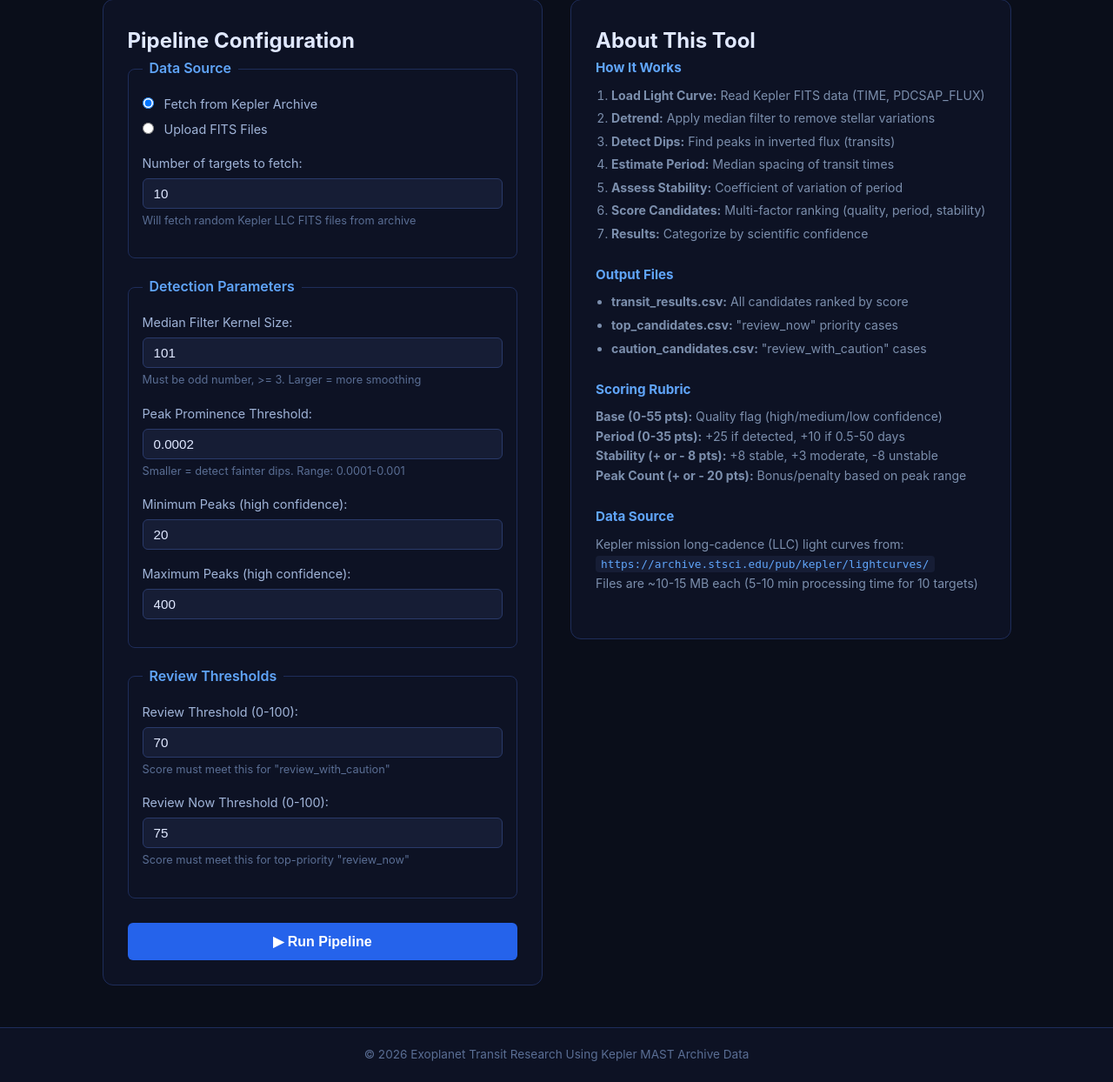
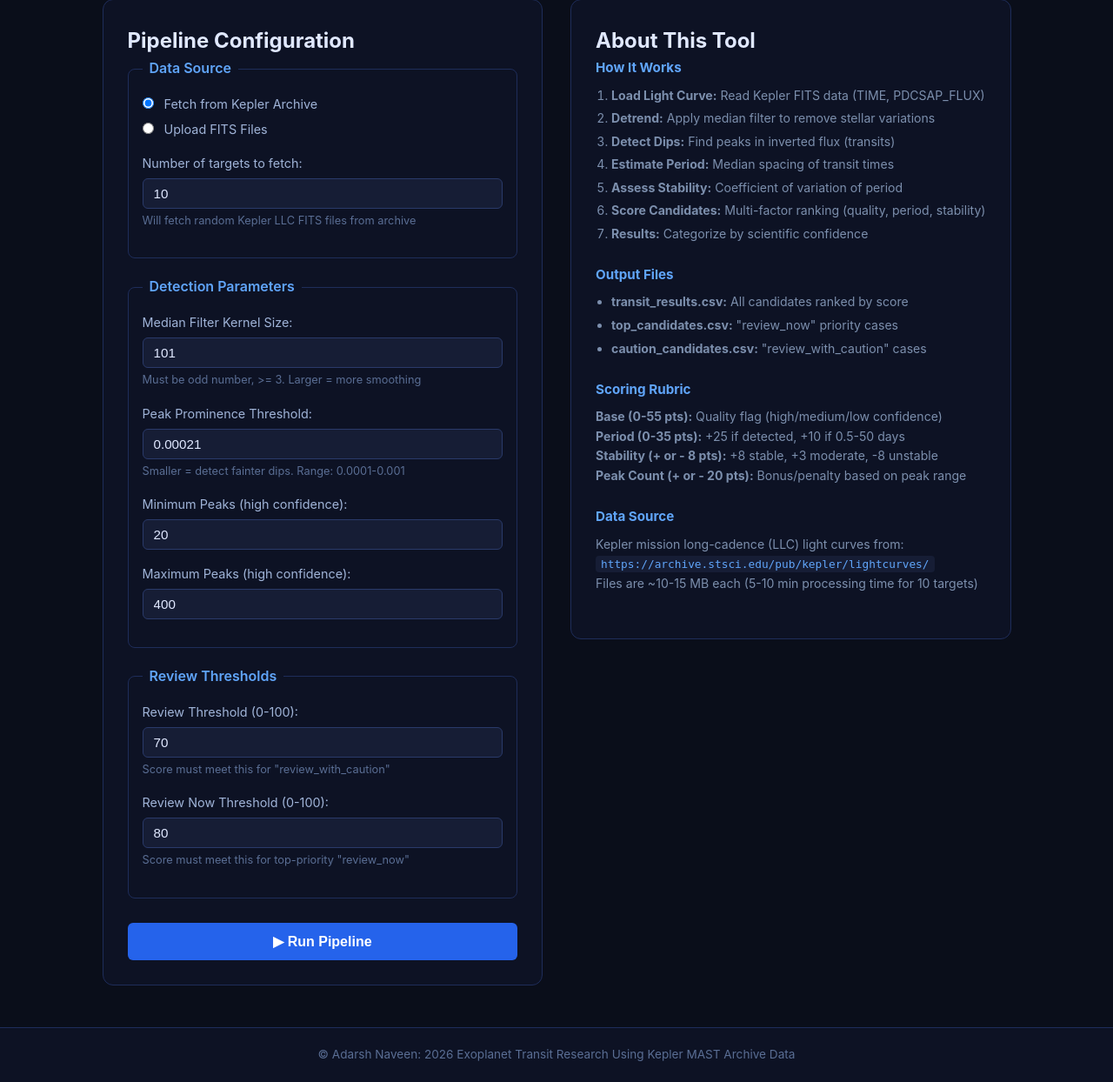
Before and after one commit to Immabeatyou/exoplanet-transit-detector-automation, a Flask app: page / in a window 1280 px wide. Shown: the part 269-1513 px from the top of the page at 87% size. Run offline with Flask 3, Linux system fonts and the light colour scheme.

Commit message:
Update templates with UI refinements

```diff
--- a/web/templates/base.html
+++ b/web/templates/base.html
@@ -36,7 +36,7 @@
 
     <footer class="footer">
         <div class="container">
-            <p>&copy; 2026 Exoplanet Transit Research Using Kepler MAST Archive Data</p>
+            <p>&copy; Adarsh Naveen: 2026 Exoplanet Transit Research Using Kepler MAST Archive Data</p>
         </div>
     </footer>
 
--- a/web/templates/index.html
+++ b/web/templates/index.html
@@ -56,7 +56,7 @@
 
                 <div class="form-group">
                     <label for="prominence">Peak Prominence Threshold:</label>
-                    <input type="number" id="prominence" name="prominence" value="0.0002" min="0.00001" step="0.0001">
+                    <input type="number" id="prominence" name="prominence" value="0.00021" min="0.00001" step="0.0001">
                     <small>Smaller = detect fainter dips. Range: 0.0001-0.001</small>
                 </div>
 
@@ -83,7 +83,7 @@
 
                 <div class="form-group">
                     <label for="reviewNowThreshold">Review Now Threshold (0-100):</label>
-                    <input type="number" id="reviewNowThreshold" name="reviewNowThreshold" value="75" min="0" max="100">
+                    <input type="number" id="reviewNowThreshold" name="reviewNowThreshold" value="80" min="0" max="100">
                     <small>Score must meet this for top-priority "review_now"</small>
                 </div>
             </fieldset>
```
